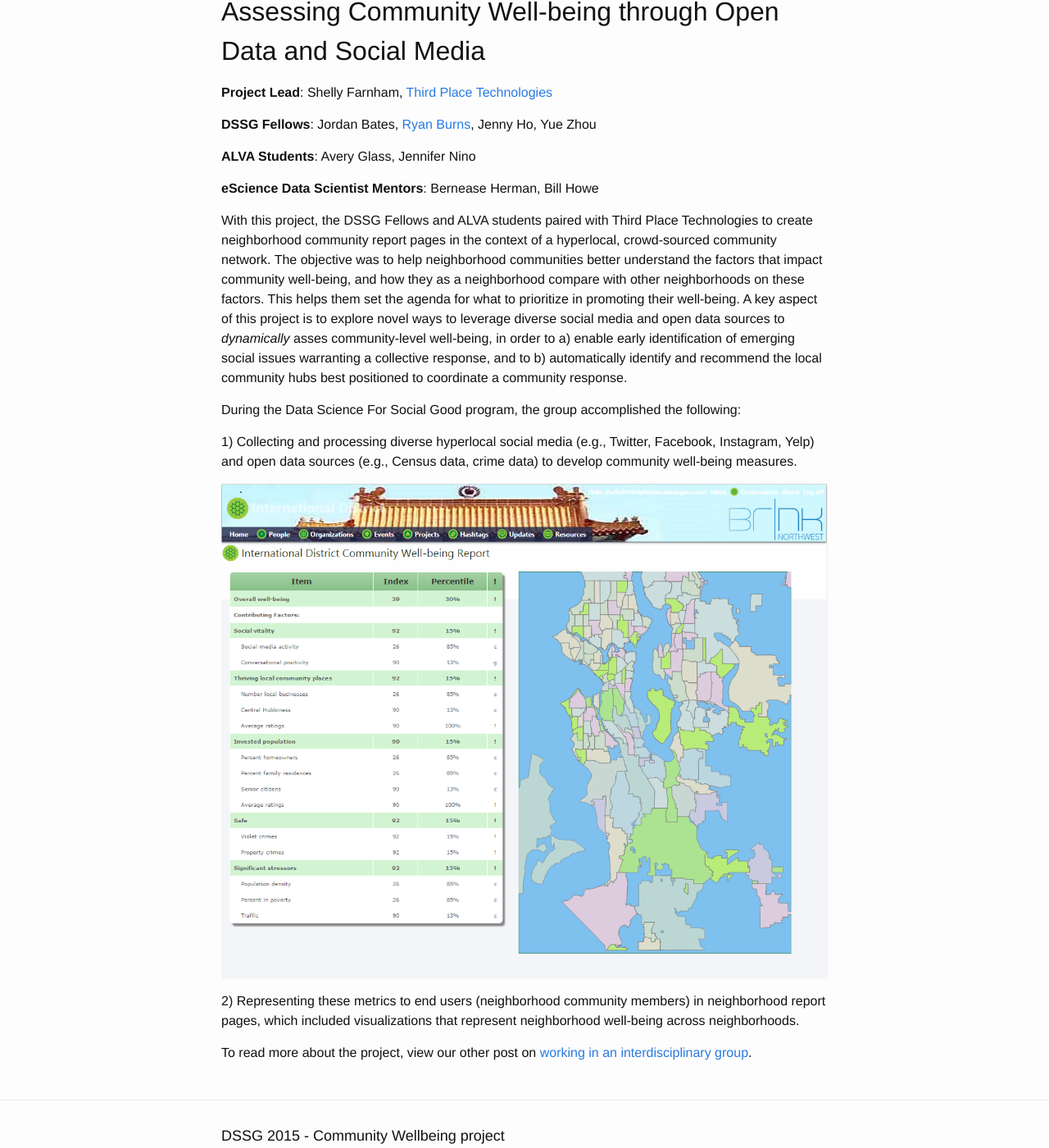
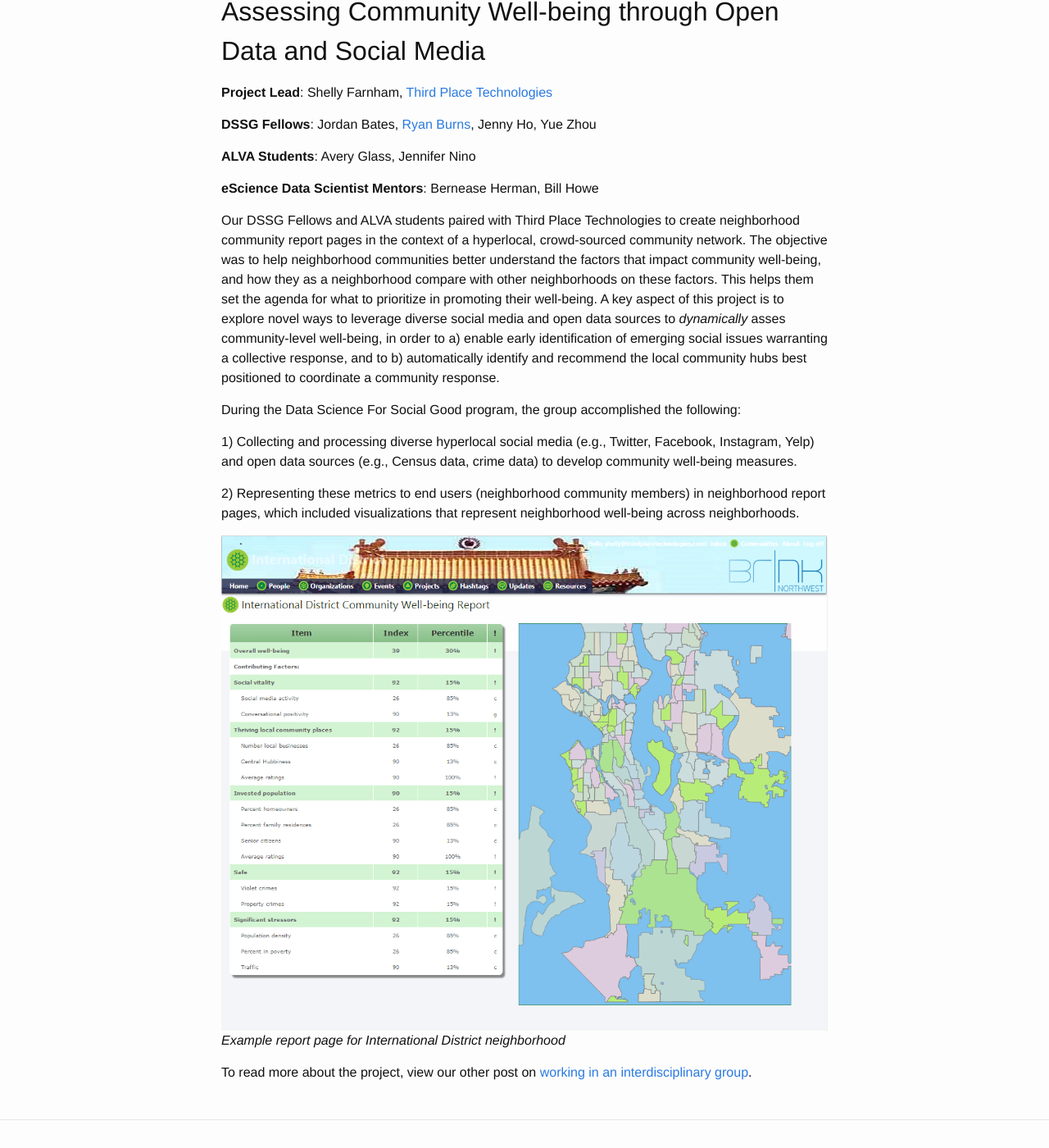
Before and after one commit to uwescience/DSSG2015-wellbeing, a Jekyll site: the page built from index.md, in a window 1280 px wide and 1400 px high, scrolled down 252 px. Shown: the whole window at 82% size. Built offline with Jekyll 4.4.1, drawn with Linux system fonts in a browser that asks for light colours.

Commit message:
Add caption to image and slight rewording

```diff
--- a/index.md
+++ b/index.md
@@ -15,14 +15,15 @@ layout: default
 
 **eScience Data Scientist Mentors**: Bernease Herman, Bill Howe
 
-With this project, the DSSG Fellows and ALVA students paired with Third Place Technologies to create neighborhood community report pages in the context of a hyperlocal, crowd-sourced community network. The objective was to help neighborhood communities better understand the factors that impact community well-being, and how they as a neighborhood compare with other neighborhoods on these factors. This helps them set the agenda for what to prioritize in promoting their well-being. A key aspect of this project is to explore novel ways to leverage diverse social media and open data sources to *dynamically* asses community-level well-being, in order to a) enable early identification of emerging social issues warranting a collective response, and to b) automatically identify and recommend the local community hubs best positioned to coordinate a community response.
+Our DSSG Fellows and ALVA students paired with Third Place Technologies to create neighborhood community report pages in the context of a hyperlocal, crowd-sourced community network. The objective was to help neighborhood communities better understand the factors that impact community well-being, and how they as a neighborhood compare with other neighborhoods on these factors. This helps them set the agenda for what to prioritize in promoting their well-being. A key aspect of this project is to explore novel ways to leverage diverse social media and open data sources to *dynamically* asses community-level well-being, in order to a) enable early identification of emerging social issues warranting a collective response, and to b) automatically identify and recommend the local community hubs best positioned to coordinate a community response.
 
 During the Data Science For Social Good program, the group accomplished the following:
 
 1) Collecting and processing diverse hyperlocal social media (e.g., Twitter, Facebook, Instagram, Yelp) and open data sources (e.g., Census data, crime data) to develop community well-being measures.
 
-![Example of neighborhood report page]({{site.baseurl}}/assets/uploads/report_page.png)
-
 2) Representing these metrics to end users (neighborhood community members) in neighborhood report pages, which included visualizations that represent neighborhood well-being across neighborhoods.
 
+![Example of neighborhood report page]({{site.baseurl}}/assets/uploads/report_page.png)
+*Example report page for International District neighborhood*
+
 To read more about the project, view our other post on [working in an interdisciplinary group]({{site.baseurl}}/2015/07/the-challenges-of-interdisciplinarity/).
```
